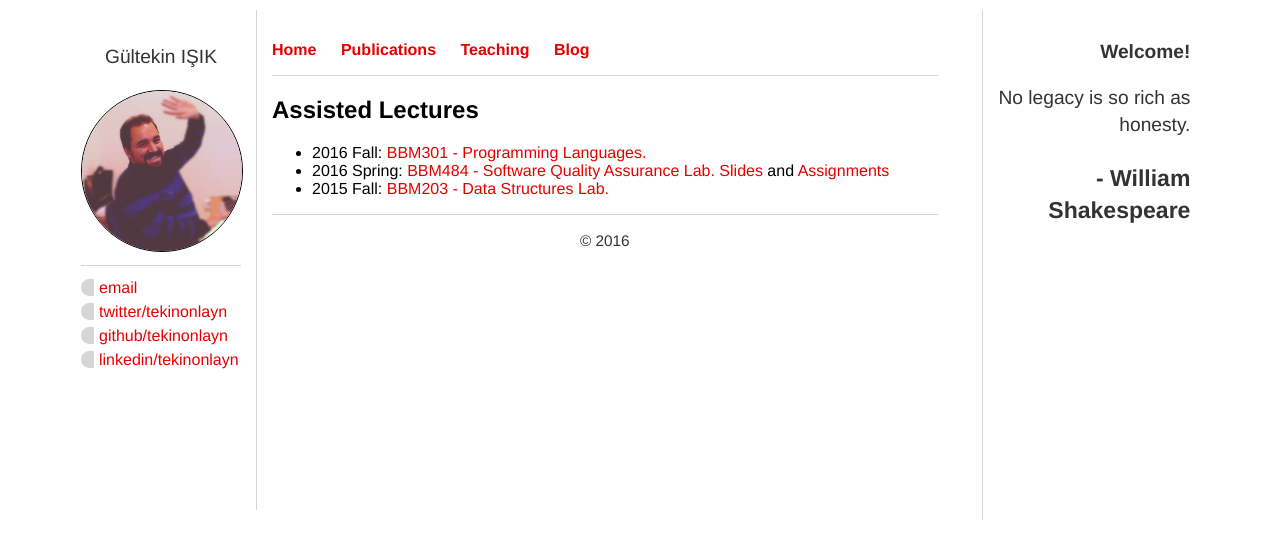
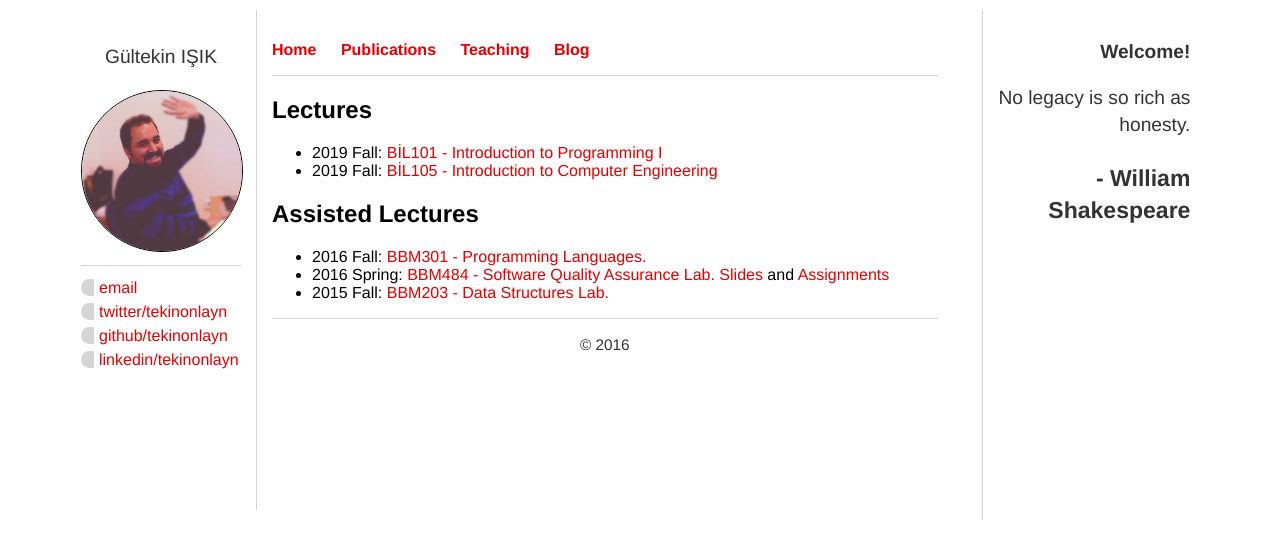
Before and after one commit to tekinonlayn/gi.github.io, a Jekyll site: the page built from teaching/index.html, in a window 1280 px wide. Shown: the top 559 px of the page. Built offline with Jekyll 4.4.1, drawn with Linux system fonts in a browser that asks for light colours.

Commit message:
Update index.html

```diff
--- a/teaching/index.html
+++ b/teaching/index.html
@@ -3,6 +3,12 @@ layout: varsay
 title: Gültekin Işık - Teaching
 ---
 <div class="blurb">
+	<h2>Lectures</h2>
+	<ul>
+	<li>2019 Fall: <a href="courses/bil101" target="_blank">BİL101 - Introduction to Programming I </a></li>
+	<li>2019 Fall: <a href="courses/bil105" target="_blank">BİL105 - Introduction to Computer Engineering </a></li>
+
+	</ul>
 	<h2>Assisted Lectures</h2>
 	<ul>
 	<li>2016 Fall: <a href="http://web.cs.hacettepe.edu.tr/~bbm301/" target="_blank">BBM301 - Programming Languages.</a></li>
```
